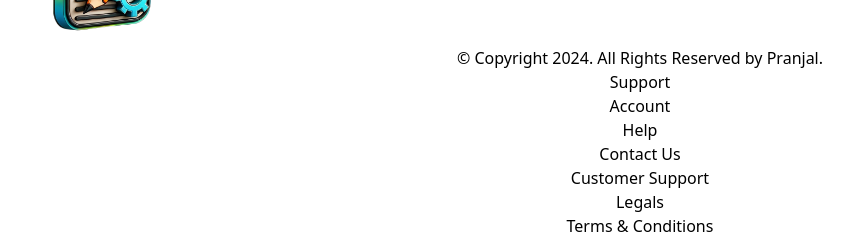
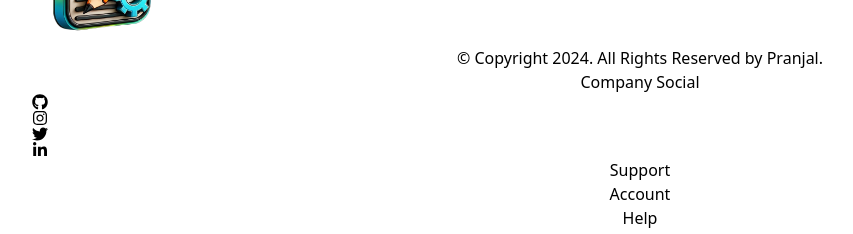
Before and after one commit to pranjalee30/Blogify, a React (Vite) app: page / in a window 1280 px wide. Shown: the part 272-506 px from the top of the page, without its empty margins (0-853 px from the left). Built offline with nearby package versions, Linux system fonts and the light colour scheme; no server answers.

Commit message:
added socials

```diff
--- a/package.json
+++ b/package.json
@@ -17,6 +17,7 @@
     "react": "^18.3.1",
     "react-dom": "^18.3.1",
     "react-hook-form": "^7.53.1",
+    "react-icons": "^5.3.0",
     "react-redux": "^9.1.2",
     "react-router-dom": "^6.27.0"
   },
--- a/src/components/Footer/Footer.jsx
+++ b/src/components/Footer/Footer.jsx
@@ -1,5 +1,7 @@
 import React from 'react'
 import { Link } from 'react-router-dom'
+import { FaXTwitter, FaLinkedinIn, FaInstagram, FaTwitter, FaGithub } from "react-icons/fa6";
+import { IoMailUnreadOutline } from "react-icons/io5";
 import Logo from '../Logo'
 
 const Footer = () => {
@@ -20,47 +22,47 @@ const Footer = () => {
                             </div>
                         </div>
                     </div>
-                    {/* <div className="w-full p-6 md:w-1/2 lg:w-2/12">
+                    <div className="w-full p-6 md:w-1/2 lg:w-2/12">
                         <div className="h-full">
                             <h3 className="tracking-px mb-9  text-xs font-semibold uppercase text-gray-500">
-                                Company
+                                Company Social
                             </h3>
                             <ul>
                                 <li className="mb-4">
                                     <Link
                                         className=" text-base font-medium text-gray-900 hover:text-gray-700"
-                                        to="/"
+                                        to="https://github.com/pranjalee30"
                                     >
-                                        Features
+                                        <FaGithub/>
                                     </Link>
                                 </li>
                                 <li className="mb-4">
                                     <Link
                                         className=" text-base font-medium text-gray-900 hover:text-gray-700"
-                                        to="/"
+                                        to="https://www.instagram.com/_luminous_dreamer_/"
                                     >
-                                        Pricing
+                                        <FaInstagram/>
                                     </Link>
                                 </li>
                                 <li className="mb-4">
                                     <Link
                                         className=" text-base font-medium text-gray-900 hover:text-gray-700"
-                                        to="/"
+                                        to="https://x.com/pranjalk449"
                                     >
-                                        Affiliate Program
+                                        <FaTwitter/>
                                     </Link>
                                 </li>
                                 <li>
                                     <Link
                                         className=" text-base font-medium text-gray-900 hover:text-gray-700"
-                                        to="/"
+                                        to="https://www.linkedin.com/in/pranjal-kumar-184913228/"
                                     >
-                                        Press Kit
+                                        <FaLinkedinIn/>
                                     </Link>
                                 </li>
                             </ul>
                         </div>
-                    </div> */}
+                    </div>
                     <div className="w-full p-6 md:w-1/2 lg:w-2/12">
                         <div className="h-full">
                             <h3 className="tracking-px mb-9  text-xs font-semibold uppercase text-gray-500">
@@ -86,7 +88,7 @@ const Footer = () => {
                                 <li className="mb-4">
                                     <Link
                                         className=" text-base font-medium text-gray-900 hover:text-gray-700"
-                                        to="/"
+                                        to="mailto:pranjalk449@gmail.com"
                                     >
                                         Contact Us
                                     </Link>
```
Also changed, not shown: 1 other file (tests, documents, lock files or other folders).
